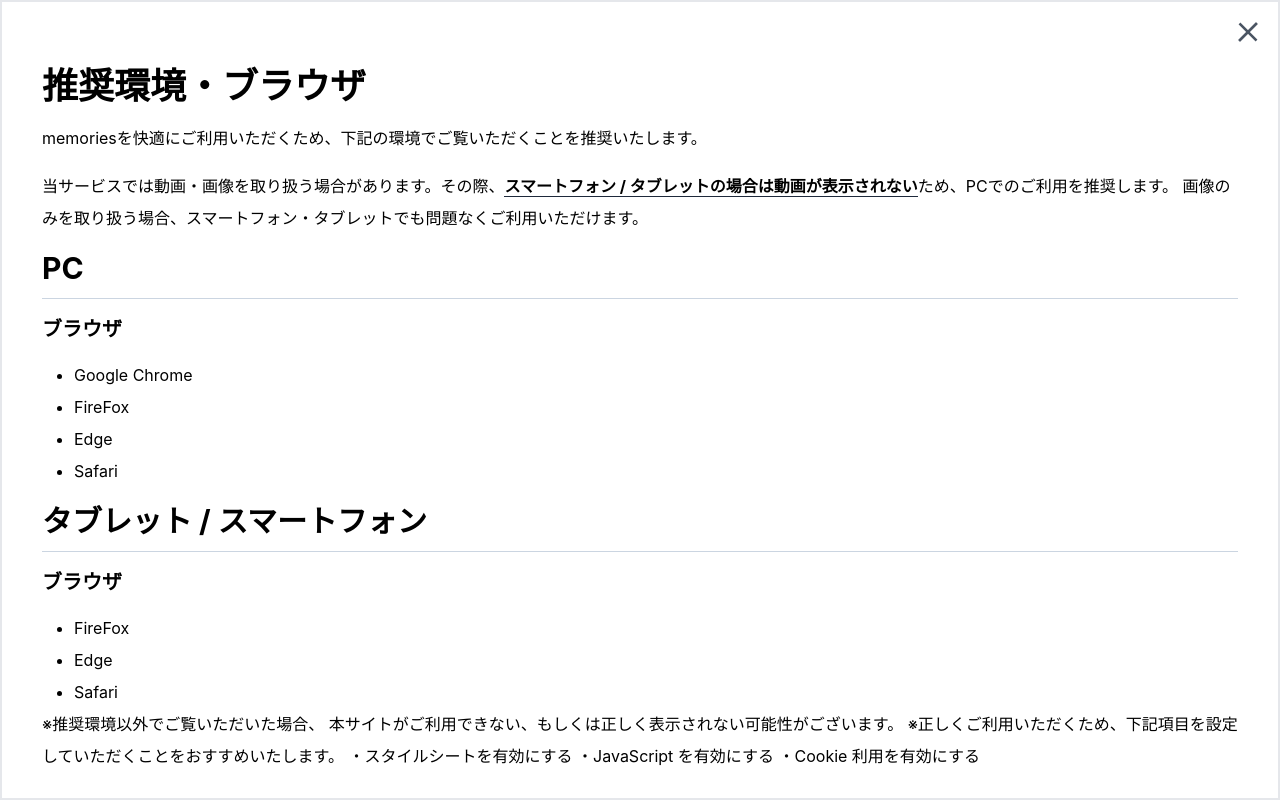
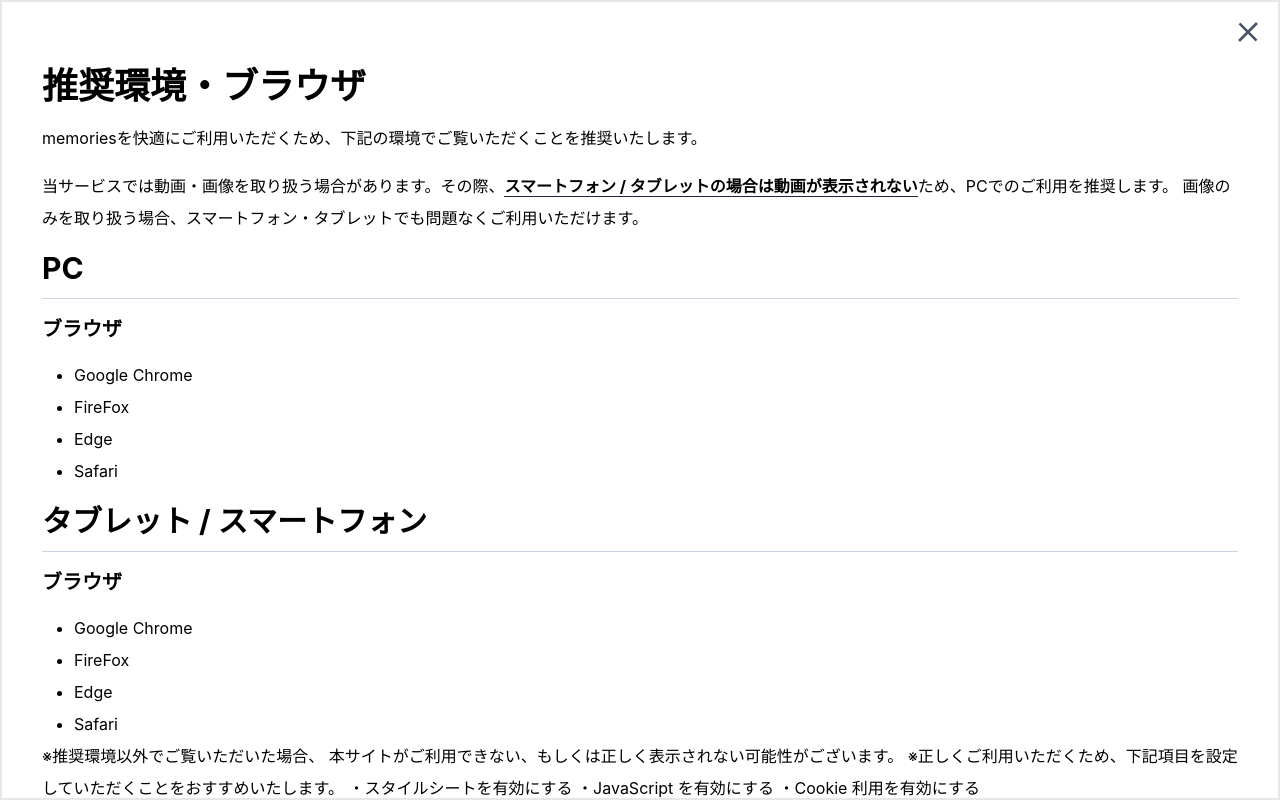
Before and after one commit to kyo212/memories_app, a React (Create React App) app in the folder client/: page /register in a window 1280 px wide. Both pictures are taken after a click on the button "推奨環境". Built offline with nearby package versions, Linux system fonts and the light colour scheme; no server answers.

Commit message:
スマホの推奨環境にGoogle Chromeを追加

```diff
--- a/client/src/components/pages/Browser.jsx
+++ b/client/src/components/pages/Browser.jsx
@@ -34,6 +34,7 @@ export const Browser = memo(({ onClickToggle }) => {
         </h2>
         <h3 className="text-xl font-bold">ブラウザ</h3>
         <ul className="ml-8 mb-10 list-disc">
+          <li>Google Chrome</li>
           <li>FireFox</li>
           <li>Edge</li>
           <li>Safari</li>
--- a/client/src/components/pages/Content.jsx
+++ b/client/src/components/pages/Content.jsx
@@ -79,7 +79,6 @@ export const Content = memo(() => {
         .post(`https://${process.env.REACT_APP_PUBLIC_IP}/loginState`)
         .then((response) => {
           const { user } = response.data;
-          console.log({ user, user_0: user[0].username });
           setLoginUser(user[0].username); // セッションに格納されているユーザー情報
         });
     };
```
Also changed, not shown: 1 other file (tests, documents, lock files or other folders).
